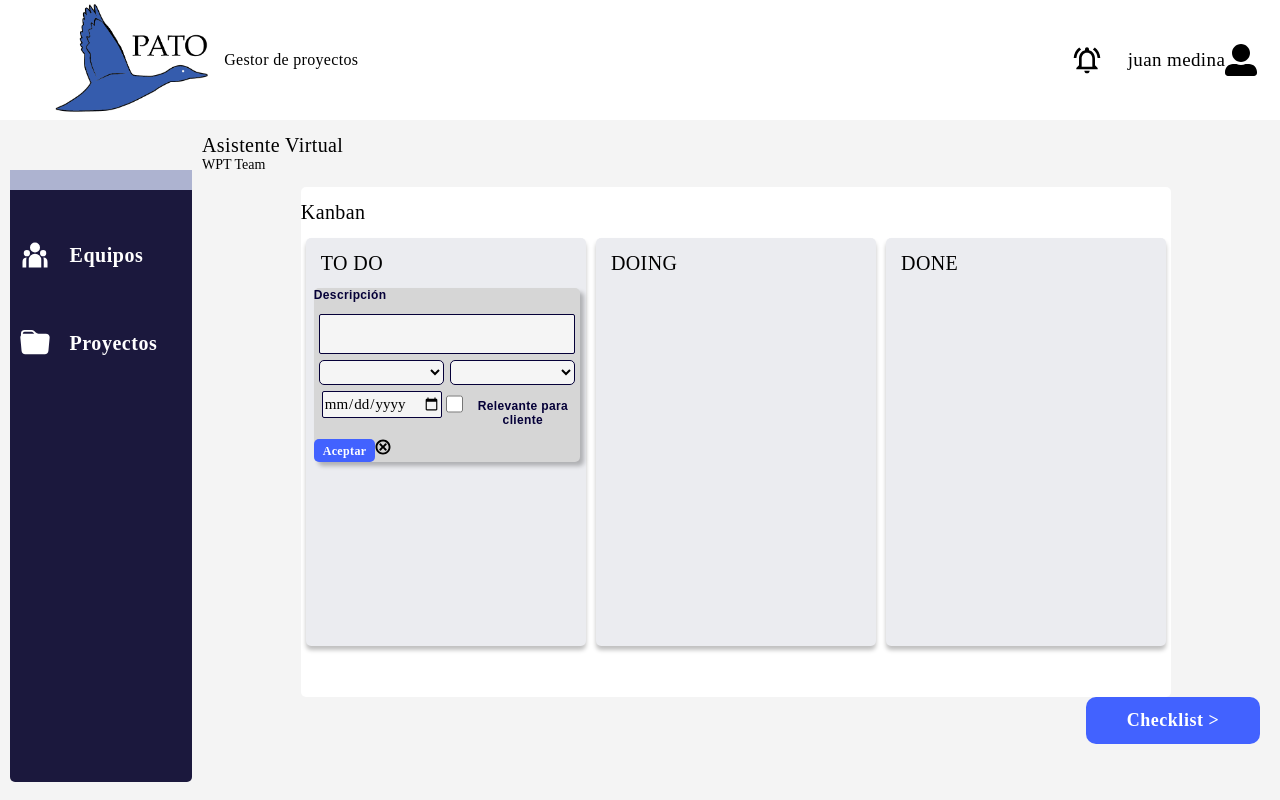
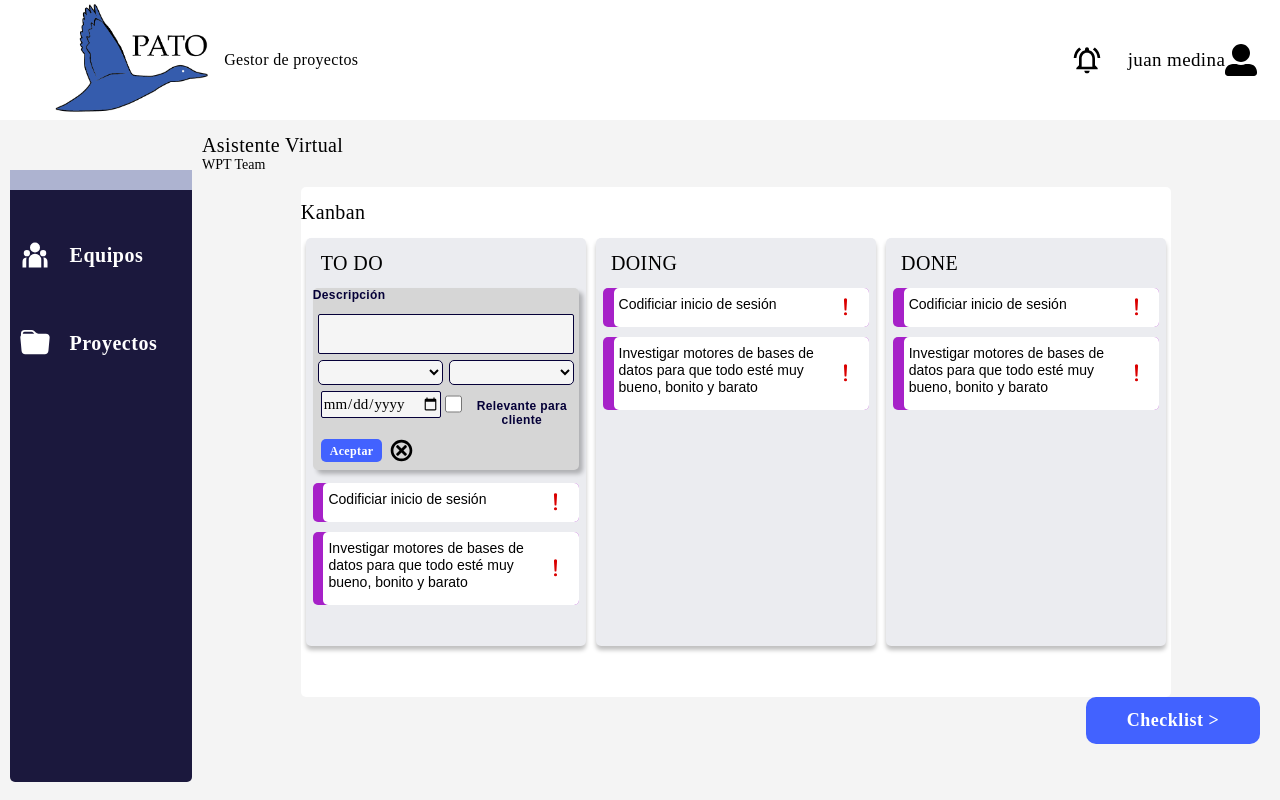
Before and after one commit to DABERNALC/ProjectManager, a React (Create React App) app in the folder Cliente/project_manager/: page /app/project in a window 1280 px wide. Both pictures are taken after a click on the element "+ Añadir una tarjeta". Built offline with nearby package versions, Linux system fonts and the light colour scheme; a web font is replaced by a local one.

Commit message:
Kanban tasks and y-xcroll bar

```diff
--- a/Cliente/project_manager/src/Components/AddTask/AddTask.js
+++ b/Cliente/project_manager/src/Components/AddTask/AddTask.js
@@ -20,8 +20,8 @@ const AddTask = (props) => {
                     </div>
                 </div>
                 <div className={AddTaskStyle.buttonCancel}>
-                <button className={AddTaskStyle.buttonStyle}>Aceptar</button>
-                <GiCancel onClick={()=> props.setAddTask(false)}></GiCancel>
+                    <button className={AddTaskStyle.buttonStyle}>Aceptar</button>
+                    <GiCancel onClick={() => props.setAddTask(false)} className={AddTaskStyle.icon}></GiCancel>
                 </div>
             </form>
         </div>
--- a/Cliente/project_manager/src/Components/AddTask/AddTaskStyle.module.css
+++ b/Cliente/project_manager/src/Components/AddTask/AddTaskStyle.module.css
@@ -9,8 +9,9 @@
     background: #d6d6d6;
     box-shadow: 4px 4px 4px rgba(0, 0, 0, 0.25);
     border-radius: 5px;
-    margin-left: 8px;
-    margin-right: 8px;
+    margin-left: auto;
+    margin-right: auto;
+    margin-bottom: 13px;
 }
 
 .container p {
@@ -76,7 +77,8 @@ select {
 
 .buttonCancel {
     display: flex;
-    align-items: flex-start;
+    align-items:center;
+    padding-bottom: 8px;
 }
 
 .buttonStyle {
@@ -92,4 +94,16 @@ select {
     background: #4262ff;
     border-radius: 5px;
     border: none;
+    margin-left: 8px;
+    margin-right: 8px;
+    cursor: pointer;
 }
+
+.icon{
+    height: 23px;
+    width: 23px;
+}
+
+.icon:hover{
+    cursor: pointer;
+}
--- a/Cliente/project_manager/src/Components/KanbanColumn/KanbanColumn.js
+++ b/Cliente/project_manager/src/Components/KanbanColumn/KanbanColumn.js
@@ -1,5 +1,6 @@
 import React, { useState } from 'react'
 import AddTask from '../AddTask/AddTask';
+import Task from '../Task/Task';
 import KanbanColumnStyle from "./KanbanColumnStyle.module.css";
 
 const KanbanColumn = (props) => {
@@ -18,9 +19,9 @@ const KanbanColumn = (props) => {
                         :
                         null
                 }
-
+                <Task desc="Codificiar inicio de sesión"></Task>
+                <Task desc="Investigar motores de bases de datos para que todo esté muy bueno, bonito y barato"></Task>
             </div>
-
         </div>
     )
 }
--- a/Cliente/project_manager/src/Components/KanbanColumn/KanbanColumnStyle.module.css
+++ b/Cliente/project_manager/src/Components/KanbanColumn/KanbanColumnStyle.module.css
@@ -41,18 +41,30 @@ h3 {
 .container {
     width: 290px;
     height: 100%;
-    background:#EBECF0;
+    background: #ebecf0;
     box-shadow: 0px 4px 4px rgba(0, 0, 0, 0.25);
     border-radius: 5px;
     margin-bottom: 10px;
     margin-left: 5px;
     margin-right: 5px;
     position: relative;
+    overflow-y: scroll;
 }
 
-.add{
+.container::-webkit-scrollbar {
+    border-radius: 5px;
+    width: 5px;
+    background-color: #ebecf0;
+}
+.container::-webkit-scrollbar-thumb {
+    border-radius: 5px;
+    background: #fefefe;
+    height: 2px;
+}
+
+.add {
     margin-top: -5px;
-    background-color: #EBECF0;
+    background-color: #ebecf0;
     margin-left: 8px;
     margin-right: 8px;
     padding-top: 5px;
@@ -63,6 +75,6 @@ h3 {
     padding: 10px;
 }
 
-.add:hover{
-    background-color: #C4C4C4;
+.add:hover {
+    background-color: #c4c4c4;
 }
--- a/Cliente/project_manager/src/Components/Task/Task.js
+++ b/Cliente/project_manager/src/Components/Task/Task.js
@@ -1,9 +1,16 @@
 import React from 'react'
-const TaskS = () => {
+import TaskStyle from "./TaskStyle.module.css"
+import {BsExclamationLg} from "react-icons/bs"
+const Task = (props) => {
     return (
-        <div >
-
-        </div>
+            <div className={TaskStyle.colorDiv}>
+                <div className={TaskStyle.whiteDiv}>
+                    <div className={TaskStyle.taskTextDiv}>
+                        <p className={TaskStyle.taskTex}>{props.desc}</p>
+                    </div>
+                    <BsExclamationLg className={TaskStyle.exclamationIcon}></BsExclamationLg>
+                </div>
+            </div>
     )
 }
 export default Task;
--- a/Cliente/project_manager/src/Components/Task/TaskStyle.module.css
+++ b/Cliente/project_manager/src/Components/Task/TaskStyle.module.css
@@ -0,0 +1,37 @@
+.colorDiv {
+    width: 95%;
+    margin-left: auto;
+    margin-right: auto;
+    background-color: #a621c8;
+    border-radius: 5px;
+    margin-bottom: 10px;
+}
+
+.whiteDiv {
+    width: 96%;
+    background-color: white;
+    margin-left: auto;
+    margin-right: 0;
+    border-radius: 5px;
+    display: flex;
+    flex-direction: row;
+    align-items: center;
+}
+
+.taskTextDiv {
+    width: 80%;
+    border-radius: 5px;
+    margin-left: 5px;
+}
+
+.taskTex {
+    text-align: start;
+}
+
+.exclamationIcon{
+    height: 25px;
+    width: 25px;
+    margin-left: auto;
+    margin-right: auto;
+    color: rgb(218, 0, 0);
+}
```
